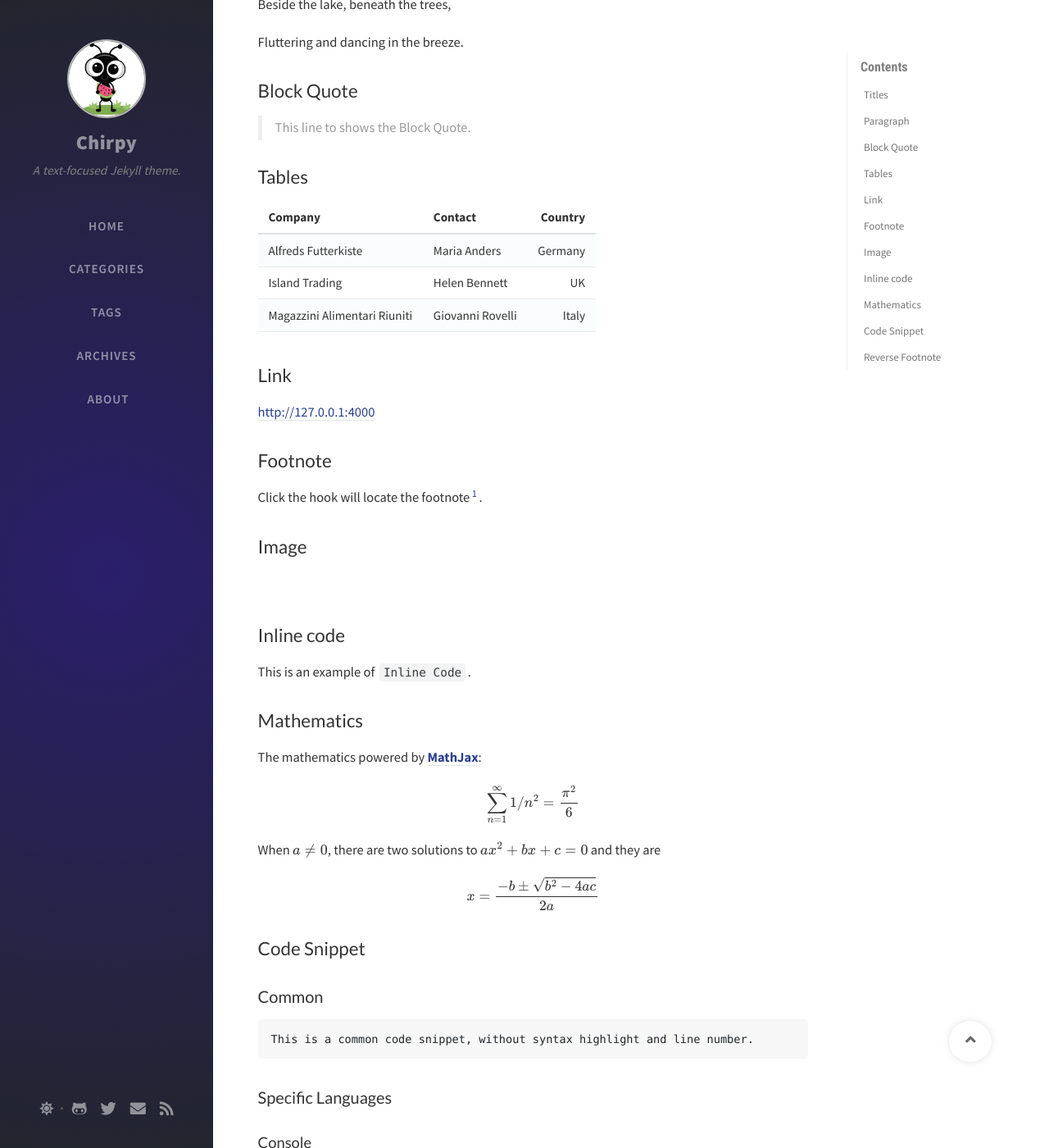
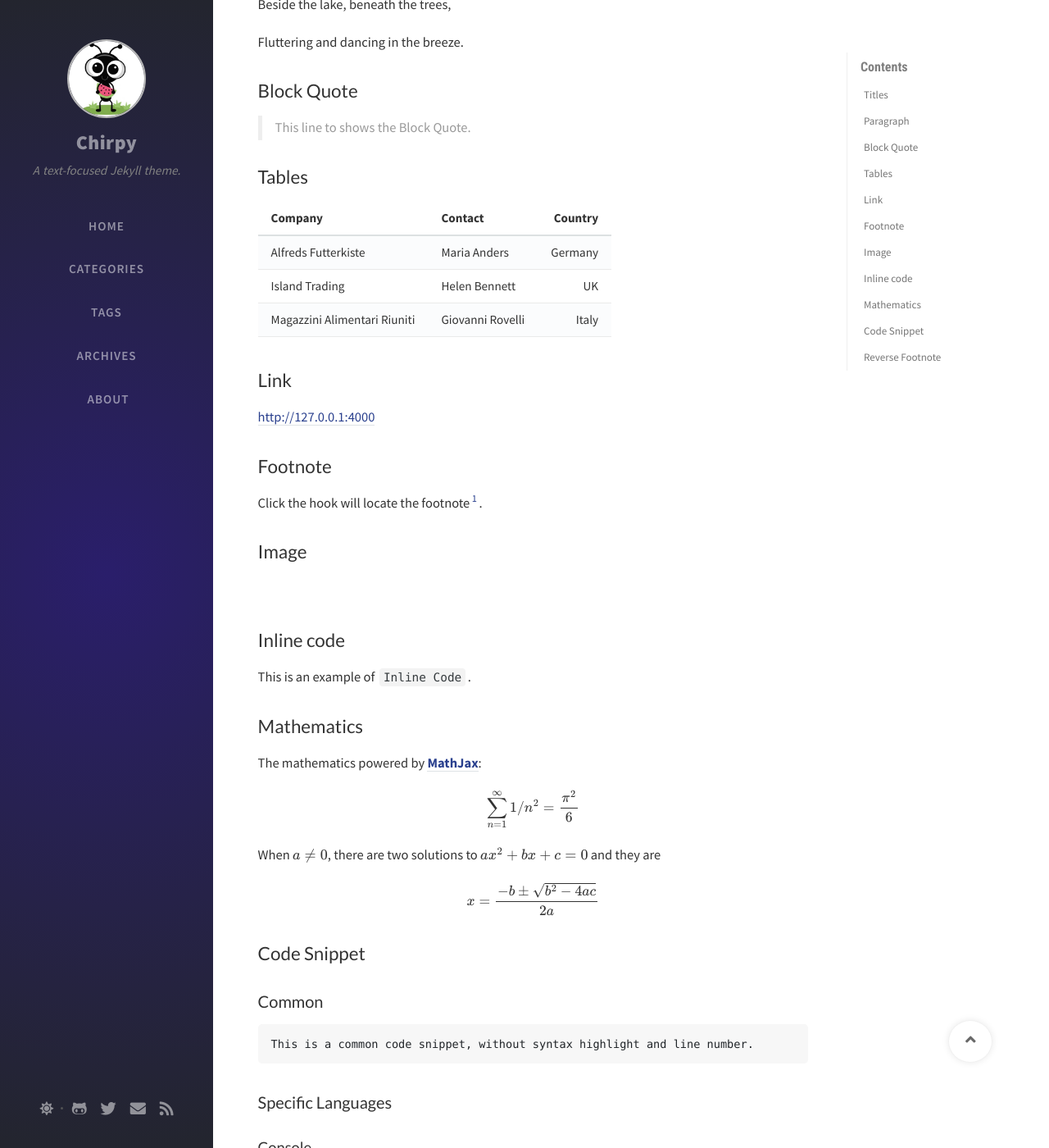
Before and after one commit to nicetrykiddo/writeups, a Jekyll site: the page built from _posts/2019-08-08-text-and-typography.md, in a window 1280 px wide and 1400 px high, scrolled down 861 px. Shown: the whole window at 82% size. Built offline with Jekyll 4.4.1, drawn with Linux system fonts in a browser that asks for light colours; nearby versions of some CDN libraries; comment, search, counter and statistics services are not loaded.

Commit message:
Resume the min-width of the tables.
It was lost by mistake while fixing #85

```diff
--- a/_includes/fixlinenos.html
+++ /dev/null
@@ -1,12 +0,0 @@
-<!--
-  Fixed kramdown code highlight rendering:
-  https://github.com/penibelst/jekyll-compress-html/issues/101
-  https://github.com/penibelst/jekyll-compress-html/issues/71#issuecomment-188144901
--->
-{% if include.content contains '<pre class="highlight">' %}
-  {% assign content = include.content | replace: '<pre class="highlight"><code', '<code' %}
-  {% assign content = content | replace: '</code></pre>', '</code>' %}
-  {{ content }}
-{% else %}
-  {{ include.content }}
-{% endif %}
--- /dev/null
+++ b/_includes/refactor-content.html
@@ -0,0 +1,27 @@
+<!--
+  Refactor the HTML structure.
+-->
+
+{% assign _content = include.content %}
+
+<!--
+  Suroundding the markdown table with '<div class="table-wrapper">. and '</div>'
+-->
+{% if _content contains '<table>' %}
+  {% assign _content = _content | replace: '<table>', '<div class="table-wrapper"><table>' %}
+  {% assign _content = _content | replace: '</table>', '</table></div>' %}
+  {% assign _content = _content | replace: '</table></div></code>', '</table></code>' %}
+{% endif %}
+
+
+<!--
+  Fixed kramdown code highlight rendering:
+  https://github.com/penibelst/jekyll-compress-html/issues/101
+  https://github.com/penibelst/jekyll-compress-html/issues/71#issuecomment-188144901
+-->
+{% if _content contains '<pre class="highlight">' %}
+  {% assign _content = _content | replace: '<pre class="highlight"><code', '<code' %}
+  {% assign _content = _content | replace: '</code></pre>', '</code>' %}
+{% endif %}
+
+{{ _content }}
--- a/_layouts/default.html
+++ b/_layouts/default.html
@@ -36,7 +36,7 @@ layout: compress
     <div id="main-wrapper">
       <div id="main">
 
-        {% include fixlinenos.html content=content %}
+        {% include refactor-content.html content=content %}
 
         {% include footer.html %}
 
--- a/assets/css/_addon/main.scss
+++ b/assets/css/_addon/main.scss
@@ -750,22 +750,24 @@ a {
 
 
 /*--- Begin of Markdown table style ---*/
-
-div.post-content {
-  >table, li>table {
+div.post-content .table-wrapper {
+  overflow-x: auto;
+
+  >table {
     min-width: 60%;
-    display: block;
     overflow-x: auto;
-    border-collapse: collapse;
     border-spacing: 0;
     margin-bottom: 1.5rem;
-  }
-}
-
-table {
+
     thead {
       border-bottom: solid 2px rgba(210, 215, 217, 0.75);
-    +tbody tr {
+      th {
+        @extend %table-cell;
+      }
+    }
+
+    tbody {
+      tr {
         &:nth-child(2n) {
           background-color: var(--tb-even-bg);
         }
@@ -775,17 +777,14 @@ table {
         & {
           border-bottom: 1px solid var(--tb-border-color);
         }
-    }
-    th {
+        td {
           @extend %table-cell;
         }
       }
-
-  tbody td {
-    @extend %table-cell;
-  }
-
-} // table
+    }
+  }
+}
+
 
 
 /*--- post ---*/
--- a/assets/css/_addon/module.scss
+++ b/assets/css/_addon/module.scss
@@ -15,7 +15,7 @@
 }
 
 %table-cell {
-  padding: .35rem .8rem;
+  padding: .4rem 1rem;
   font-size: 95%;
 }
 
```
Lines whose indentation alone changed are shown as unchanged.
